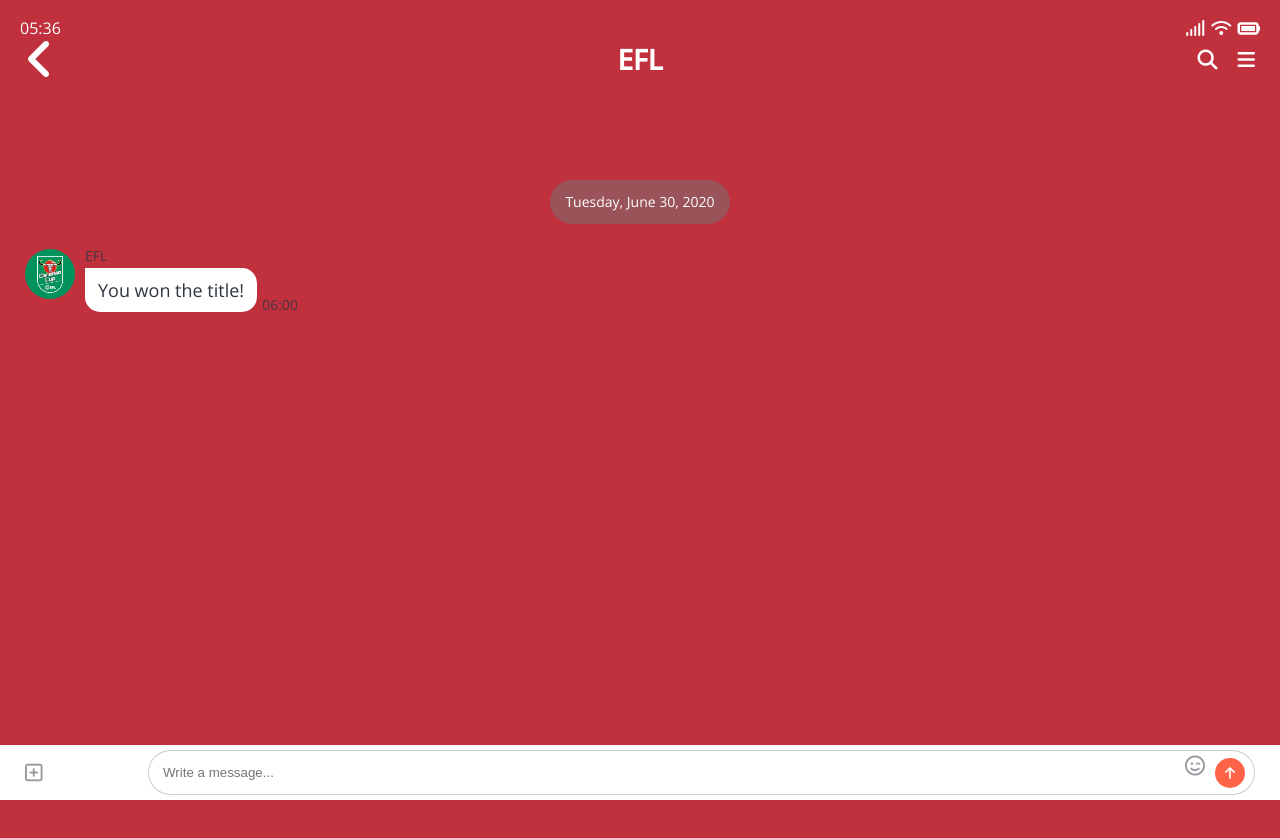
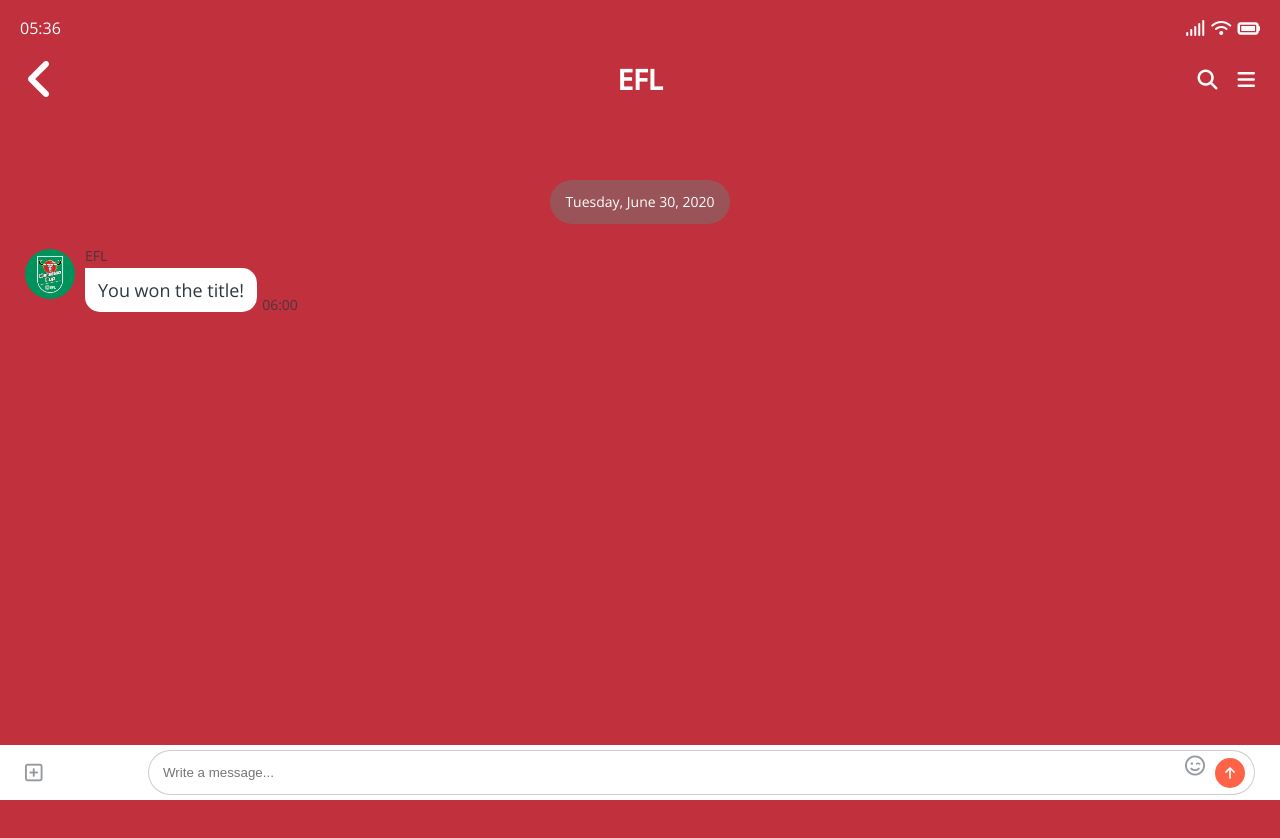
Before and after one commit to youngkaya/redtalk, a plain HTML site: page chats/chat-efl.html in a window 1280 px wide. Shown: the top 838 px of the page. Drawn offline with nearby package versions, Linux system fonts and the light colour scheme.

Commit message:
fifth commit

```diff
--- a/css/components/alt-screen-header.css
+++ b/css/components/alt-screen-header.css
@@ -1,6 +1,5 @@
 .alt-header {
   padding: var(--horizontal-space);
-  margin-bottom: 15px;
   display: flex;
   align-items: center;
   justify-content: center;
--- a/css/screens/chat.css
+++ b/css/screens/chat.css
@@ -18,7 +18,7 @@
 }
 
 #chat-screen .alt-header {
-  top: 10px;
+  top: 30px;
   z-index: 1;
 }
 
--- a/css/screens/login.css
+++ b/css/screens/login.css
@@ -45,6 +45,7 @@
 
 .login-form input[type="submit"] {
   background: var(--red);
+  color: white;
   cursor: pointer;
   font-size: 16px;
   padding: 20px 0px;
```
Also changed, not shown: settings.html (+1 -1 lines).
